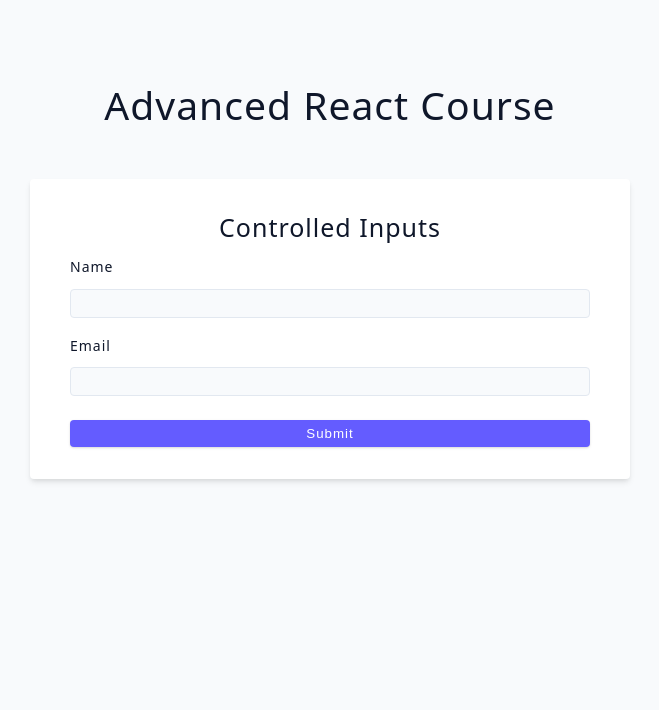
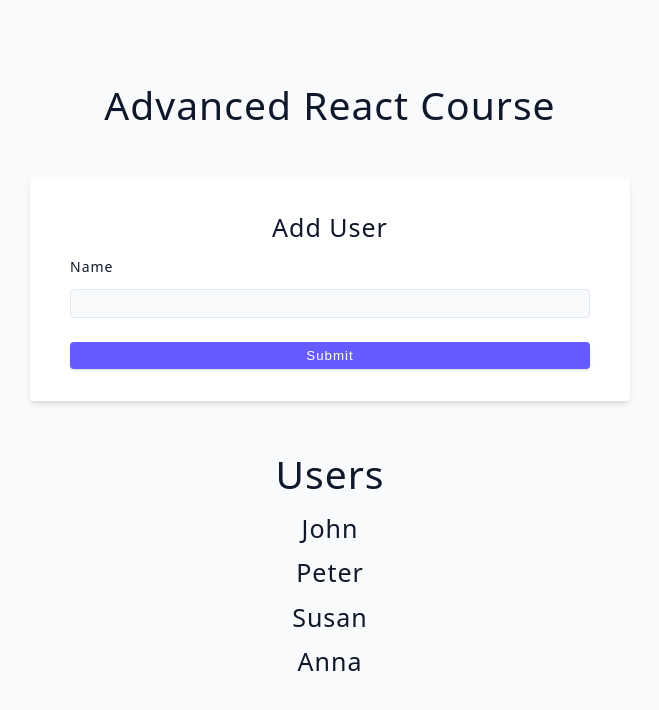
Before and after one commit to Quwambinuyo/03-advanced-react, a React (Vite) app: page / in a window 1280 px wide. Shown: the top 710 px of the page, without its empty margins (310-969 px from the left). Built offline with nearby package versions, Linux system fonts and the light colour scheme.

Commit message:
added the functionality to add new users to the existing array

```diff
--- a/src/App.jsx
+++ b/src/App.jsx
@@ -1,4 +1,4 @@
-import List from "./tutorial/06-forms/starter/01-controlled-inputs";
+import List from "./tutorial/06-forms/starter/02-user-challenge";
 
 function App() {
   return (
--- a/src/tutorial/06-forms/starter/02-user-challenge.jsx
+++ b/src/tutorial/06-forms/starter/02-user-challenge.jsx
@@ -1,20 +1,59 @@
+import { useState } from "react";
+import { data } from "../../../data";
+
 const UserChallenge = () => {
+  const [name, setName] = useState("");
+  const [users, setUsers] = useState(data);
+
+  const handleChange = (e) => {
+    setName(e.target.value);
+  };
+
+  const handleSubmit = (e) => {
+    e.preventDefault();
+    if (!name) return;
+
+    const fakeId = Date.now();
+
+    const newUser = { id: fakeId, name };
+    const updateUsers = [...users, newUser];
+    setUsers(updateUsers);
+
+    setName("");
+  };
+
   return (
     <div>
-      <form className='form'>
+      <form className="form" onSubmit={handleSubmit}>
         <h4>Add User</h4>
-        <div className='form-row'>
-          <label htmlFor='name' className='form-label'>
+        <div className="form-row">
+          <label htmlFor="name" className="form-label">
             name
           </label>
-          <input type='text' className='form-input' id='name' />
+          <input
+            type="text"
+            className="form-input"
+            id="name"
+            value={name}
+            onChange={handleChange}
+          />
         </div>
 
-        <button type='submit' className='btn btn-block'>
+        <button type="submit" className="btn btn-block">
           submit
         </button>
       </form>
       {/* render users below */}
+      <h2>Users</h2>
+      {users.map((user) => {
+        const { name, id } = user;
+
+        return (
+          <div key={id}>
+            <h4>{name}</h4>
+          </div>
+        );
+      })}
     </div>
   );
 };
```
